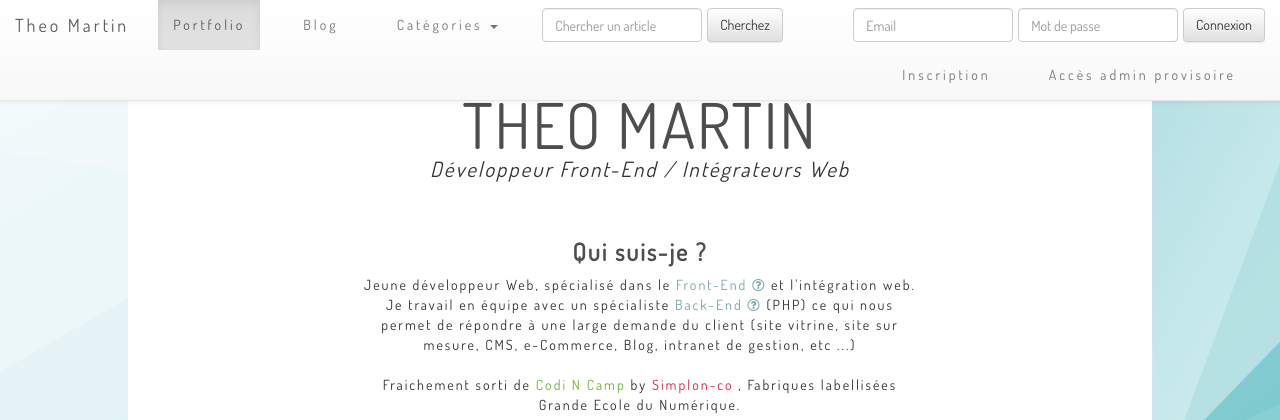
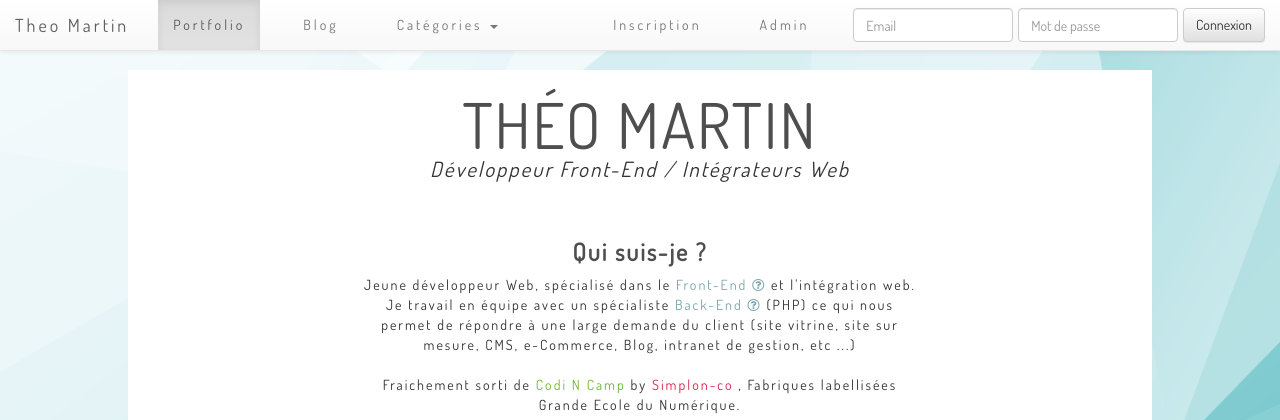
Before and after one commit to ExoHyb/theomartin.fr, a PHP site: page /index.php in a window 1280 px wide. Shown: the top 420 px of the page. Run offline with PHP 8.4, Linux system fonts and the light colour scheme; some libraries are stand-ins or nearby versions.

Commit message:
Modification menu principal

```diff
--- a/header.php
+++ b/header.php
@@ -47,12 +47,6 @@
           </ul>
         </li>
       </ul>
-      <form class="navbar-form navbar-left">
-        <div class="form-group">
-          <input type="text" class="form-control" placeholder="Chercher un article">
-        </div>
-        <button type="submit" class="btn btn-default">Cherchez</button>
-      </form>
 
       <form class="navbar-form navbar-right">
         <div class="form-group">
@@ -66,7 +60,7 @@
 
       <ul class="nav navbar-nav navbar-right">
         <li><a href="inscription.php">Inscription</a></li>
-        <li><a href="aeush0904.php">Accès admin provisoire</a></li>
+        <li><a href="aeush0904.php">Admin</a></li>
       </ul>
     </div><!-- /.navbar-collapse -->
   </div><!-- /.container-fluid -->
```
